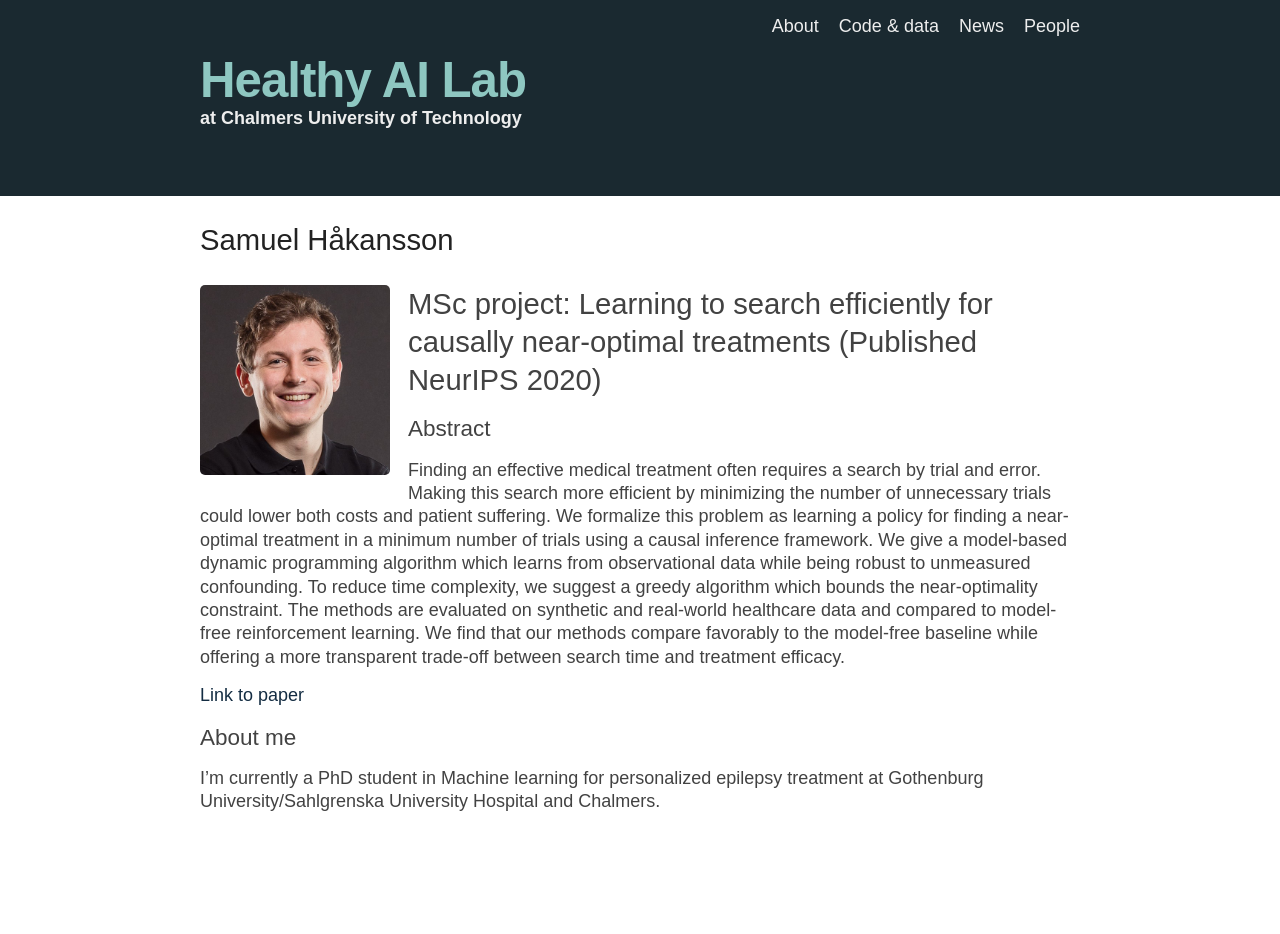
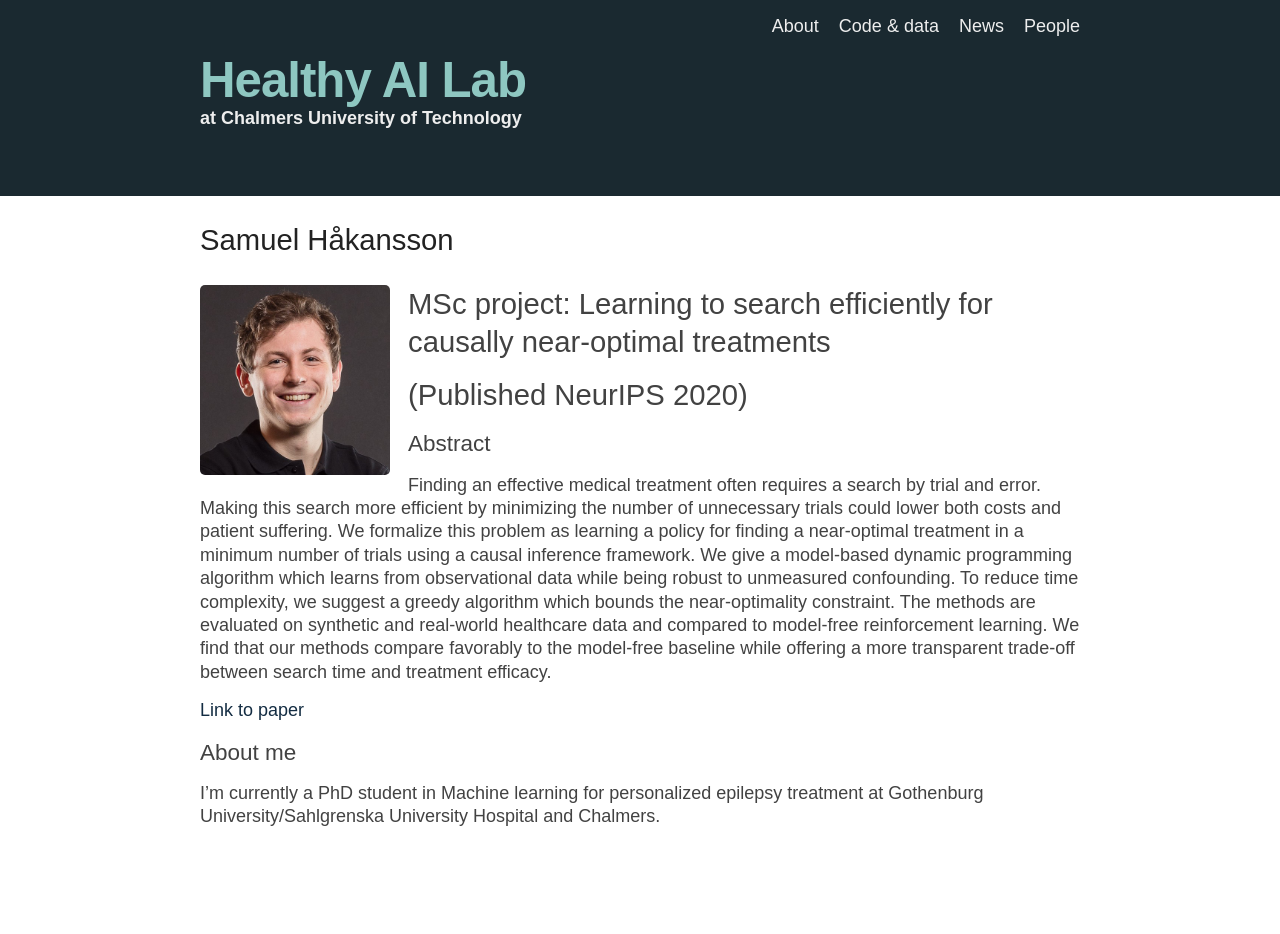
Before and after one commit to Healthy-AI/healthy-ai.github.io, a Jekyll site: the page built from _people/samuel.markdown, in a window 1280 px wide. Built offline with Jekyll 4.4.1, drawn with Linux system fonts in a browser that asks for light colours.

```diff
--- a/_people/samuel.markdown
+++ b/_people/samuel.markdown
@@ -9,7 +9,9 @@ status: 'former'
 ---
 ![Samuel](/assets/people/samuel.jpeg){:class="people-profile-image"}
 
-### MSc project: Learning to search efficiently for causally near-optimal treatments (Published NeurIPS 2020)
+### MSc project: Learning to search efficiently for causally near-optimal treatments
+
+### (Published NeurIPS 2020)
 
 #### Abstract
 
```
